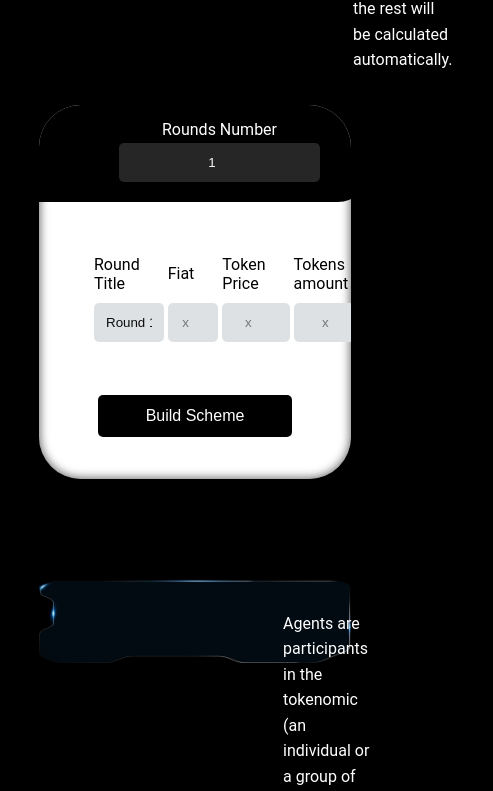
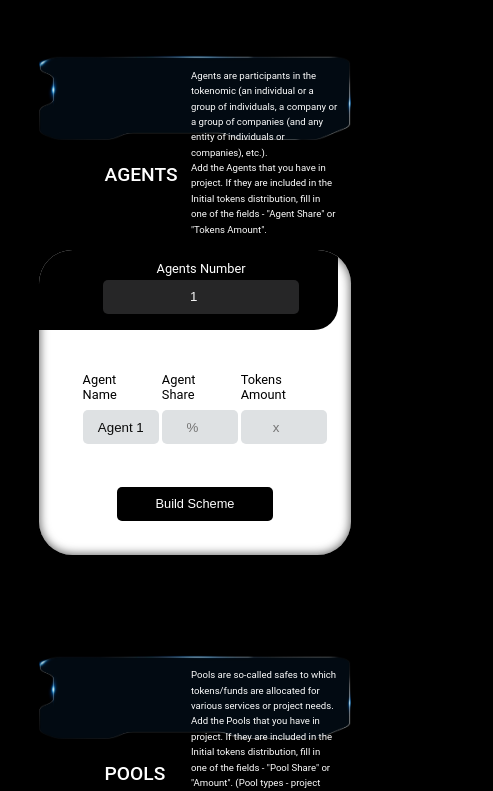
Before and after one commit to FedchenkoIhor/TableTC, a plain HTML site: page index.html in a window 390 px wide. Shown: the part 1209-2000 px from the top of the page, 493 px wide, since content can reach past the window. Drawn offline with Linux system fonts and the light colour scheme.

Commit message:
Add files via upload
Add media query

```diff
--- a/index.html
+++ b/index.html
@@ -14,6 +14,7 @@
     <link rel="stylesheet" href="source/css/base.css" />
     <link rel="stylesheet" href="source/css/zbcc.css" />
     <link rel="stylesheet" href="source/css/glass.css" />
+    <link rel="stylesheet" href="source/css/query.css" />
   </head>
 
   <body>
@@ -176,7 +177,7 @@
                   <p>
                     Agents are participants in the tokenomic (an individual or a
                     group of individuals, a company or a group of companies (and
-                    any entity of individuals or companies), etc.).<br /><br />
+                    any entity of individuals or companies), etc.).<br />
                     Add the Agents that you have in project. If they are
                     included in the Initial tokens distribution, fill in one of
                     the fields - "Agent Share" or "Tokens Amount".
--- /dev/null
+++ b/source/css/query.css
@@ -0,0 +1,74 @@
+/*
+    *************************************
+              BELOW 1408px
+    *************************************
+*/
+
+@media (max-width: 88em) {
+  #zbcc > .form-block form section.data-block > header h3.block-title {
+    margin-bottom: 4.8rem;
+    width: 50%;
+    font-size: 2.4rem;
+  }
+
+  #zbcc > .form-block form section.data-block > header .block-description {
+    width: 100%;
+    padding: 2.4rem;
+  }
+}
+
+/*
+    *************************************
+        BELOW 1200px Landscape tablet
+    *************************************
+*/
+
+@media (max-width: 75em) {
+  #zbcc > .form-block form section.data-block > header .block-description {
+    padding: 1.8rem;
+  }
+}
+
+/*
+    *************************************
+        BELOW 1056px Landscape tablet
+    *************************************
+*/
+
+@media (max-width: 66em) {
+  html {
+    font-size: 56.25%;
+  }
+
+  #zbcc > .form-block form section.data-block > header h3.block-title {
+    margin-bottom: 3.2rem;
+    padding-top: 8.6rem;
+    padding-left: 8.2rem;
+  }
+}
+
+/*
+    *************************************
+        BELOW 1008px Tablet
+    *************************************
+*/
+
+@media (max-width: 63em) {
+  /* 8px */
+  html {
+    font-size: 50%;
+  }
+}
+
+/*
+    *************************************
+        BELOW 880px Tablet
+    *************************************
+*/
+
+@media (max-width: 55em) {
+  #zbcc > .form-block form section.data-block > header .block-description {
+    font-size: 1.2rem;
+    padding: 1.6rem;
+  }
+}
--- a/source/css/zbcc.css
+++ b/source/css/zbcc.css
@@ -84,6 +84,7 @@
   align-items: center;
   width: 55%;
   padding: 3.2rem;
+  font-size: 1.4rem;
 }
 
 /*  */
```
